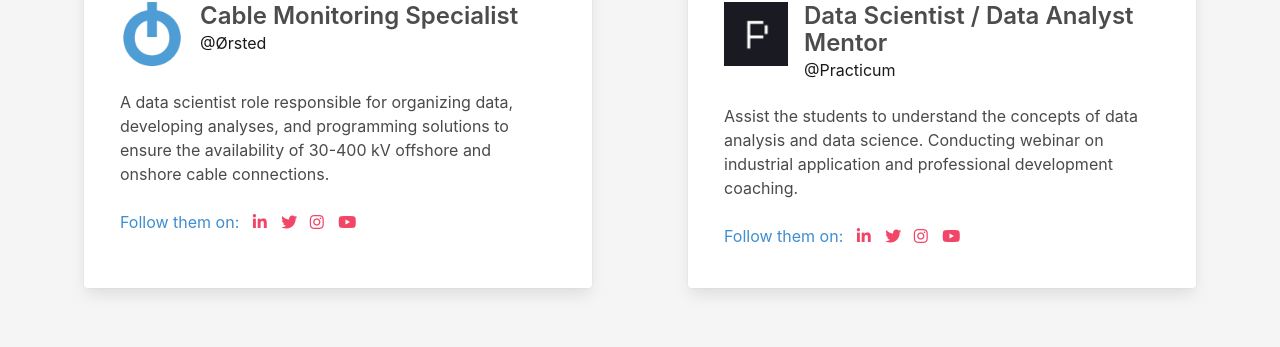
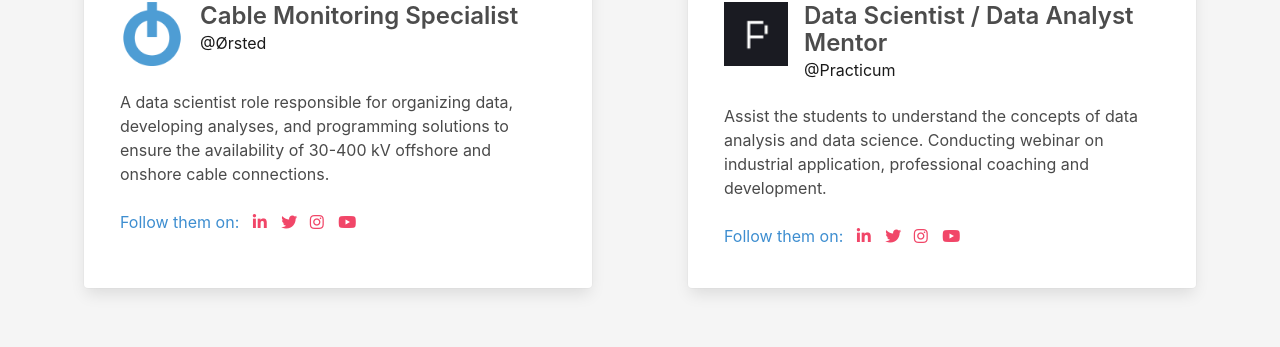
Before and after one commit to jpawitro/jpawitro.github.io, a Jekyll site: the page built from index.markdown, in a window 1280 px wide and 900 px high, scrolled down 1235 px. Shown: the part 360-707 px from the top of the window. Built offline with Jekyll 4.4.1, drawn with Linux system fonts in a browser that asks for light colours.

Commit message:
occupations

```diff
--- a/_config.yml
+++ b/_config.yml
@@ -51,7 +51,7 @@ occupations:
     logo: assets/images/Practicum.png
     image: assets/images/practicum_banner.png
     role: Data Scientist / Data Analyst Mentor
-    responsibility: Assist the students to understand the concepts of data analysis and data science. Conducting webinar on industrial application and professional development coaching.
+    responsibility: Assist the students to understand the concepts of data analysis and data science. Conducting webinar on industrial application, professional coaching and development.
 
 social:
   twitter: jpawitro
```
